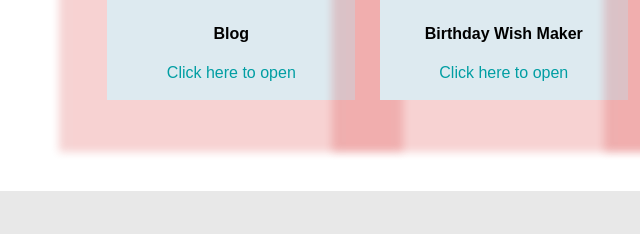
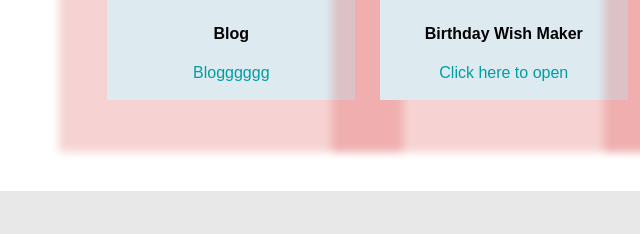
Before and after one commit to shalini1127/shalini3.githib.io, a plain HTML site: page index.html in a window 1280 px wide. Shown: the part 459-693 px from the top of the page, 0-640 px from the left. Drawn offline with Linux system fonts and the light colour scheme.

Commit message:
Update index.html

```diff
--- a/index.html
+++ b/index.html
@@ -18,7 +18,7 @@
                     <h4><b>Blog</b></h4>
                     <p>
                         <a href="https://shalini1127.github.io/Blog/" target="_blank">
-                        Click here to open
+                        Blogggggg
                         </a>
                     </p>
                 </div>
```
